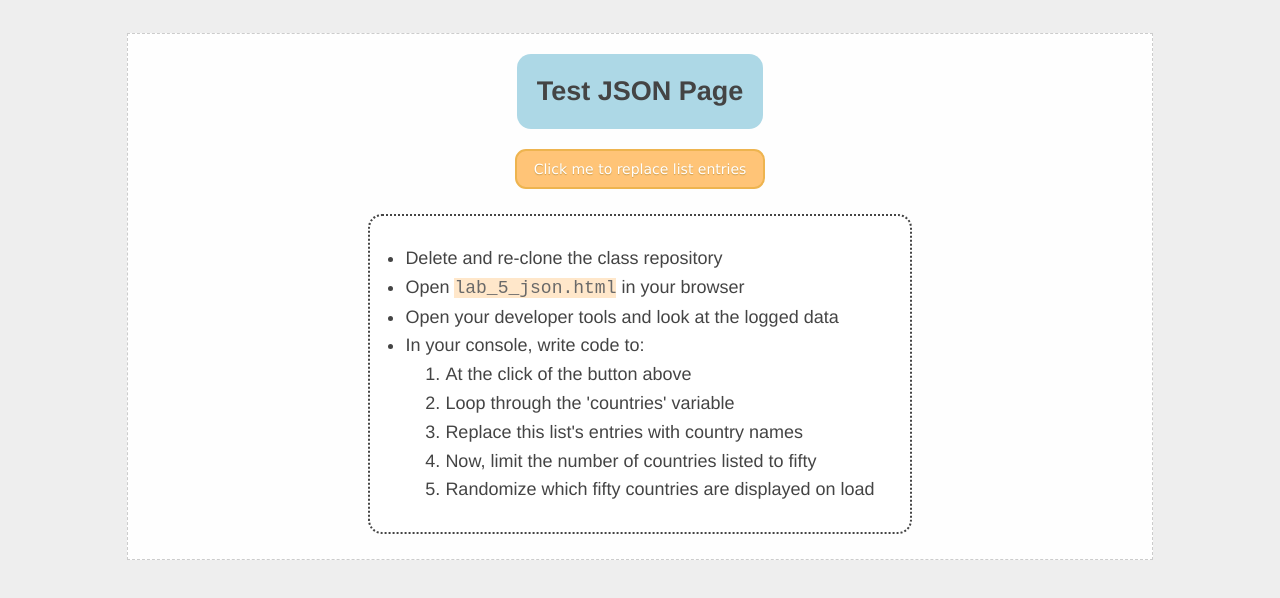
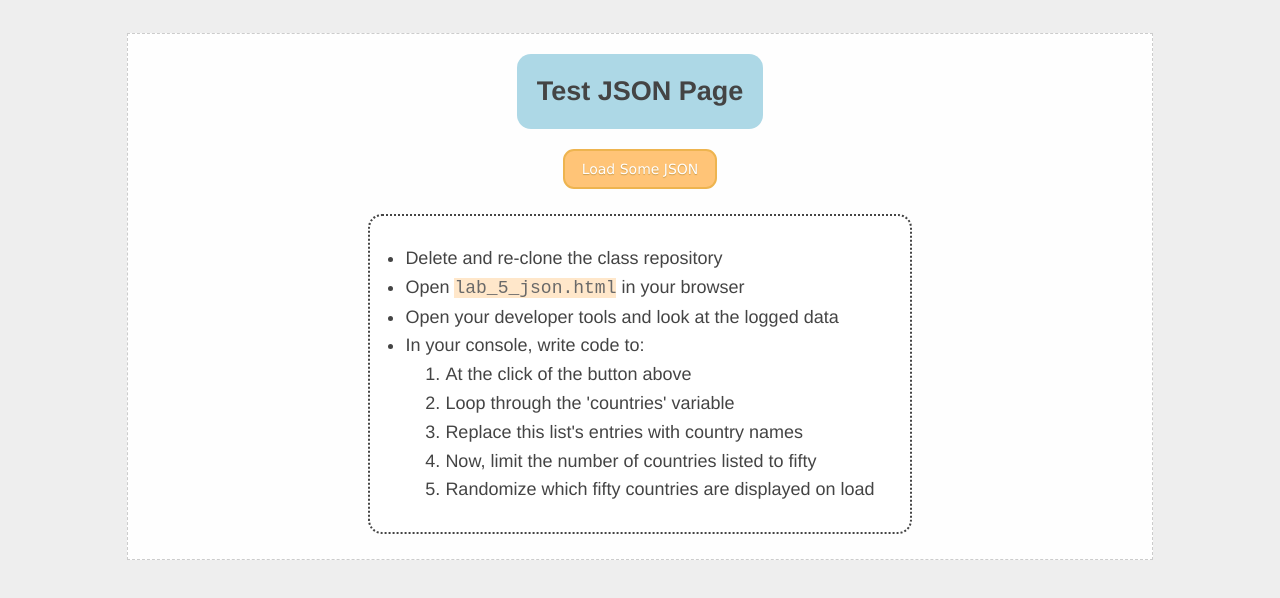
Before and after one commit to maryanshy/maryanshy.github.io, a plain HTML site: page lab_5/lab_5_json.html in a window 1280 px wide. Drawn offline with Linux system fonts and the light colour scheme.

Commit message:
lab 5 question 6

```diff
--- a/lab_5/lab_5_json.html
+++ b/lab_5/lab_5_json.html
@@ -10,8 +10,8 @@
   <div class="container">
     <div class="wrapper">
       <div class="header">Test JSON page</div>
-      <!-- <button class="button" onclick="loadData()">Load Some JSON</button> -->
-      <button class="button" onclick="console.log('You haven\'t written a function yet!');">Click me to replace list entries</button>
+      <button class="button" onclick="loadData()">Load Some JSON</button>
+      <!--<button class="button" onclick="console.log('You haven\'t written a function yet!');">Click me to replace list entries</button>-->
       <div class="content">
         <ul class="instructions">
           <li>Delete and re-clone the class repository</li>
@@ -278,7 +278,47 @@
       { "name": "Zambia", "code": "ZM" },
       { "name": "Zimbabwe", "code": "ZW" }
     ]
+
+
     console.log("List of countries in the world", countries);
+
+    sessionStorage.setItem("json_item", JSON.stringify(countries));
+
+    function loadData(){
+      const grab = sessionStorage.getItem("json_item");
+      let get_list = JSON.parse(grab);
+
+
+
+      let count = 1;
+
+      var instructions = document.getElementsByClassName("instructions");
+      var main_list =  document.createElement('ol');
+
+      while (count  <  51){
+        let item = document.createElement('li');
+        let second_list = [];
+        let spot = Math.floor((Math.random() * 243));
+        if (second_list.includes(spot) == false){
+
+          let country_name = get_list[spot].name;
+          item.innerHTML = country_name;
+          main_list.appendChild(item);
+
+
+          second_list[count] = spot
+
+          count += 1;
+       }
+     }
+
+     instructions[0].innerHTML = "";
+     instructions[0].appendChild(main_list);
+   }
+
+
+
+
   </script>
 </body>
 
```
